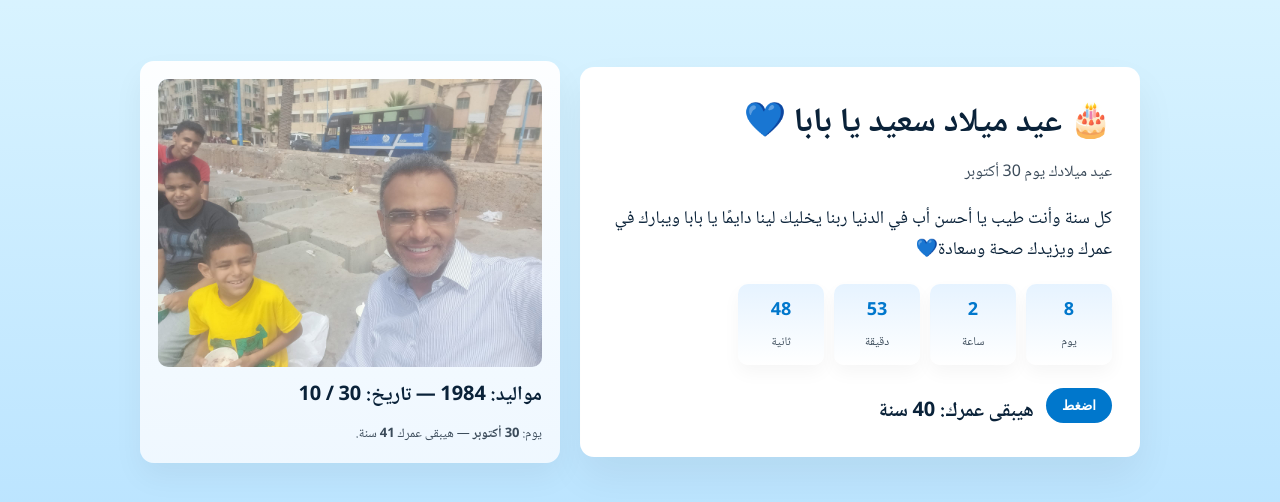
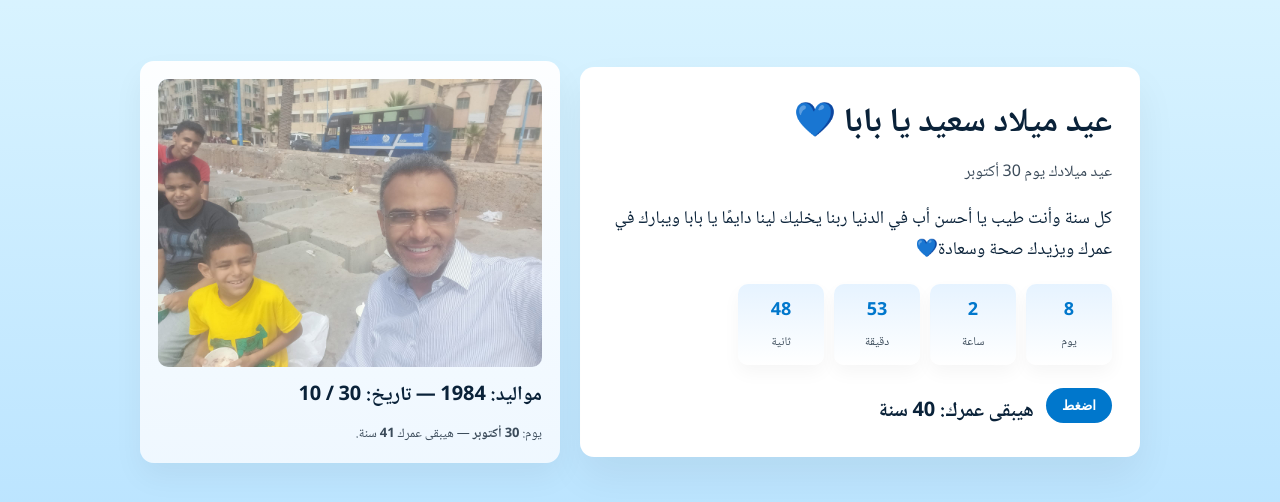
Before and after one commit to imazen4456/Birthday, a plain HTML site: page index.html in a window 1280 px wide. Shown: the part 138-640 px from the top of the page. Drawn offline with Linux system fonts and the light colour scheme.

Commit message:
Update index.html

```diff
--- a/index.html
+++ b/index.html
@@ -57,7 +57,7 @@
 
     <!-- LEFT: main content -->
     <div class="main-card">
-      <h1 id="title">🎂 عيد ميلاد سعيد يا بابا 💙</h1>
+      <h1 id="title">عيد ميلاد سعيد يا بابا 💙</h1>
       <div class="subtitle" id="subtitle">عيد ميلادك يوم 30 أكتوبر</div>
 
       <div class="hero-msg" id="heroMsg">
```
